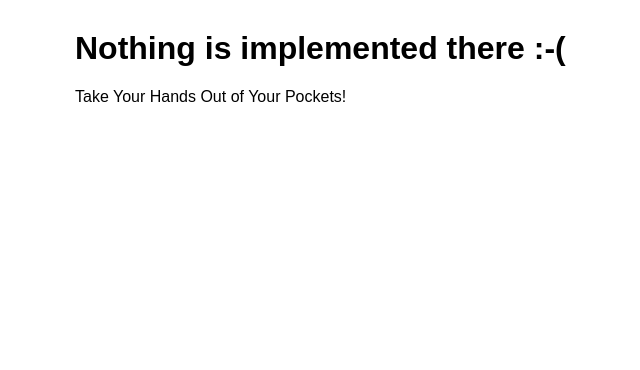
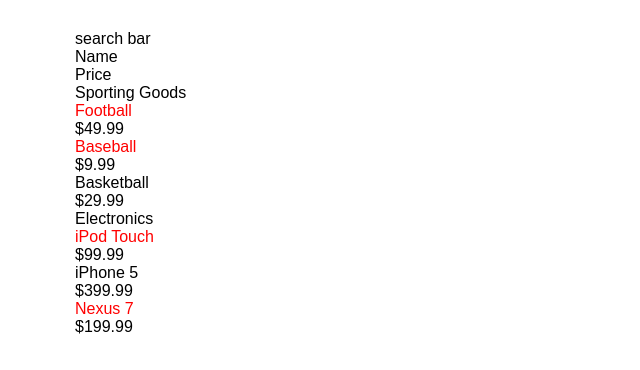
Before and after one commit to cpuy/react-hands-on, a React (Create React App) app: page / in a window 1280 px wide. Shown: the top 370 px of the page, without its empty margins (165-805 px from the left). Built offline with nearby package versions, Linux system fonts and the light colour scheme.

Commit message:
content is here

```diff
--- a/src/components/FilterableProductTable.js
+++ b/src/components/FilterableProductTable.js
@@ -1,11 +1,16 @@
 import React, { Component } from 'react';
+import SearchBar from "./SearchBar";
+import ProductTable from "./ProductTable";
 
 export default class FilterableProductTable extends Component {
+
+
+
   render() {
     return (
       <div>
-        <h1>Nothing is implemented there :-(</h1>
-        <p>Take Your Hands Out of Your Pockets!</p>
+        <SearchBar/>
+        <ProductTable products={this.props.products}/>
       </div>
     );
   }
--- /dev/null
+++ b/src/components/ProductCategoryRow.js
@@ -0,0 +1,12 @@
+import React, { Component } from 'react';
+
+export default class ProductCategoryRow extends Component {
+  render() {
+    return (
+
+      <div>
+        {this.props.category}
+      </div>
+    );
+  }
+}
--- /dev/null
+++ b/src/components/ProductRow.js
@@ -0,0 +1,13 @@
+import React, {Component} from 'react';
+
+export default class ProductRow extends Component {
+  render() {
+    let product = this.props.product;
+    return (
+      <div>
+        <div style={product.stocked ? { color: "red" } : {}}>{product.name}</div>
+        <div>{product.price}</div>
+      </div>
+    );
+  }
+}
--- /dev/null
+++ b/src/components/ProductTable.js
@@ -0,0 +1,36 @@
+import React, {Component} from 'react';
+import ProductCategoryRow from "./ProductCategoryRow";
+import ProductRow from "./ProductRow";
+
+export default class ProductTable extends Component {
+
+  render() {
+    const categories = this.props.products
+      .map(p => p.category)
+      .filter((v, i, a) => a.indexOf(v) === i);
+    const rows = [];
+
+    let lastCategory = null;
+    this.props.products.forEach(product => {
+
+      if (lastCategory !== product.category) {
+        rows.push(<ProductCategoryRow category={product.category}/>)
+        lastCategory = product.category;
+      }
+      rows.push(<ProductRow product={product}/>)
+    });
+
+
+
+
+    return (
+      <div>
+        <div>
+          <div>Name</div>
+          <div>Price</div>
+        </div>
+        {rows}
+      </div>
+    );
+  }
+}
--- /dev/null
+++ b/src/components/SearchBar.js
@@ -0,0 +1,11 @@
+import React, { Component } from 'react';
+
+export default class SearchBar extends Component {
+  render() {
+    return (
+      <div>
+        search bar
+      </div>
+    );
+  }
+}
```
